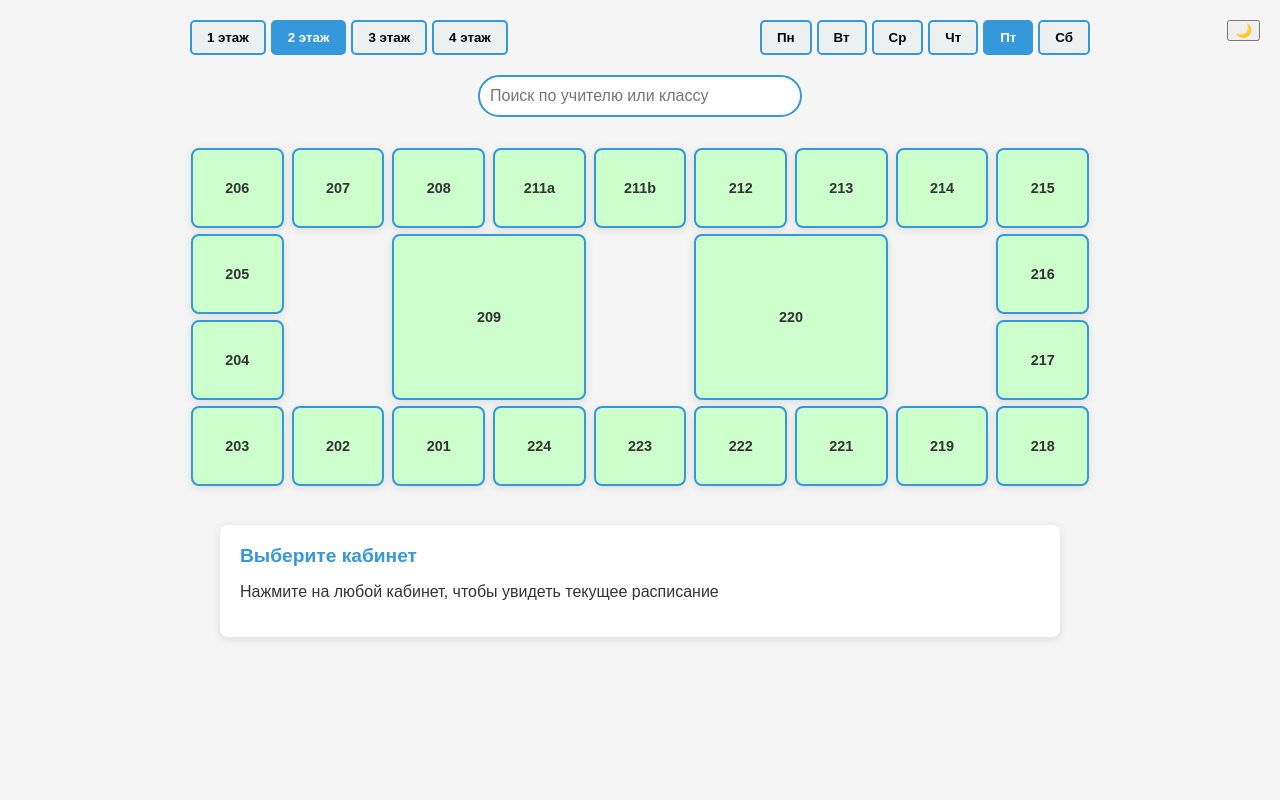
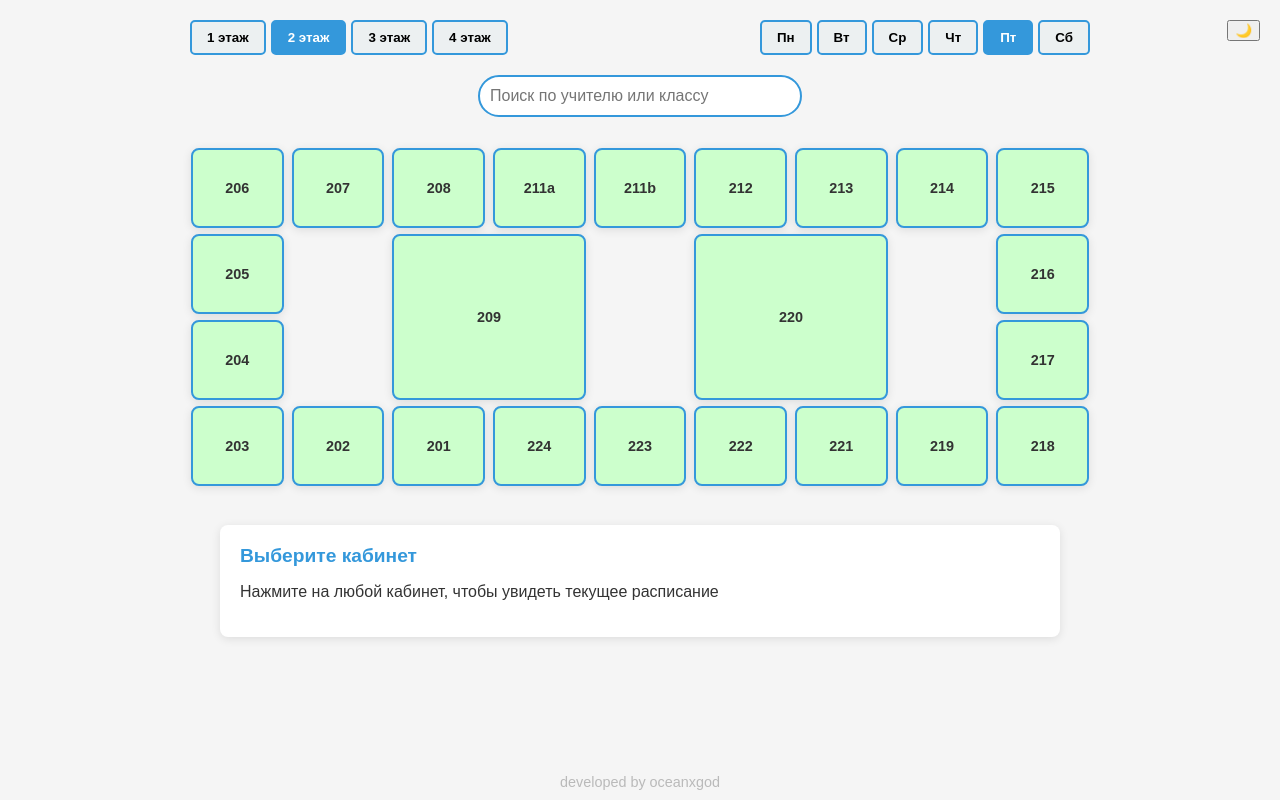
Before and after one commit to oceanxgod/maplyceum, a plain HTML site: page index.html in a window 1280 px wide. Drawn offline with Linux system fonts and the light colour scheme.

Commit message:
Update index.html

```diff
--- a/index.html
+++ b/index.html
@@ -266,6 +266,19 @@
       margin-bottom: 8px;
       color: var(--primary-color);
     }
+    .footer {
+      position: fixed;
+      bottom: 10px;
+      left: 0;
+      right: 0;
+      text-align: center;
+      color: var(--text-color);
+      opacity: 0.3;
+      font-size: 0.9em;
+      pointer-events: none;
+      user-select: none;
+      z-index: 1000;
+    }
 
   </style>
 </head>
@@ -384,6 +397,10 @@
 <div id="room-info">
   <div class="info-title">Выберите кабинет</div>
   <p>Нажмите на любой кабинет, чтобы увидеть текущее расписание</p>
+
+  <div class="footer">
+    developed by oceanxgod
+  </div>
 </div>
 
 <script>
```
